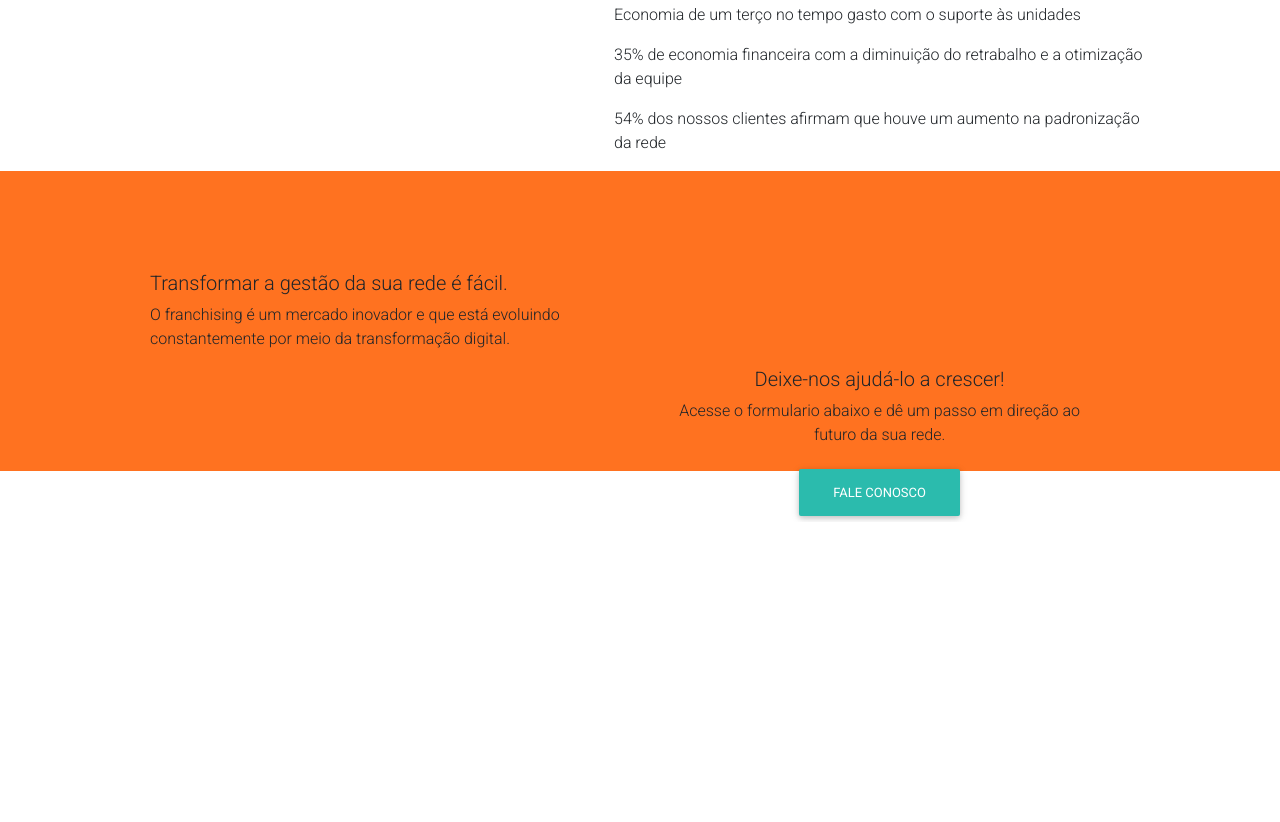
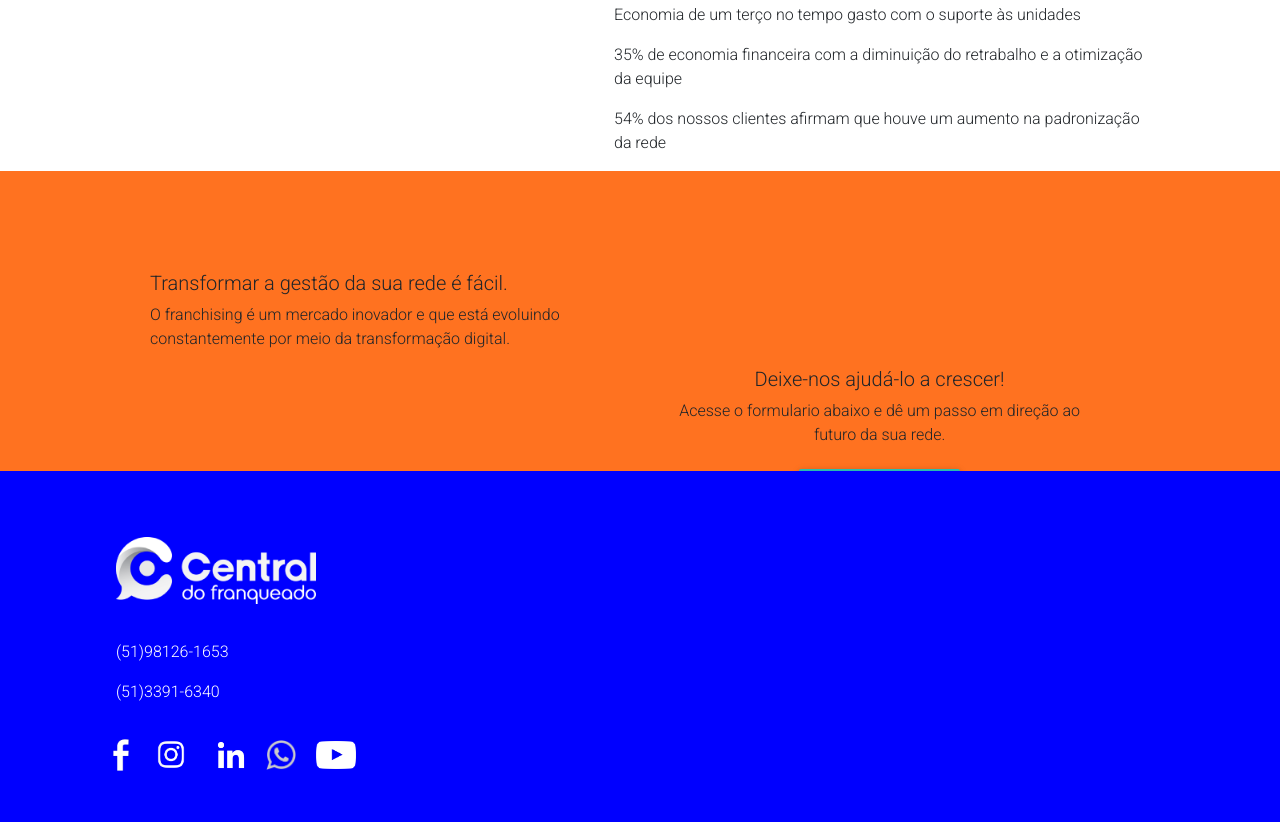
Before and after one commit to v4luss/franqueado, a Gatsby site: page /test in a window 1280 px wide. Shown: the part 3643-4465 px from the top of the page. Before the commit the page ends 4165 px from the top, so only its background shows below. Built offline with nearby package versions, Linux system fonts and the light colour scheme; Gatsby itself is replaced by a stand-in of ours.

Commit message:
addedSocialMediaIconsAndContactNumbers

```diff
--- /dev/null
+++ b/src/components/footer.js
@@ -0,0 +1,51 @@
+import React, { Component } from 'react'
+import {
+  MDBNavbar,
+  MDBNavbarNav,
+  MDBNavItem,
+  MDBNavbarToggler,
+  MDBCollapse,
+  MDBIcon,
+  MDBNavLink,
+  MDBBtn,
+  MDBContainer,
+  MDBModal,
+  MDBModalBody,
+  MDBModalHeader,
+  MDBModalFooter,
+  MDBRow
+} from 'mdbreact'
+import { Link } from 'gatsby'
+import LogoImg from '../images/logo.png'
+import LogoFace from '../images/logo-face.png'
+import LogoInsta from '../images/icon-insta.png'
+import LogoLink from '../images/logo-link.png'
+import LogoWhats from '../images/logo-whats.png'
+import LogoYou from '../images/logo-you.png'
+
+const Section5 = () => {
+    return (
+        <MDBModalBody style={{backgroundColor: 'blue', color: 'white'}}>
+            <div style={{paddingTop: '50px', paddingLeft: '100px'}}>
+                <figure style={{}}>
+                    <img src={LogoImg} style={{width: '200px'}}/>
+                </figure>
+                <p style={{paddingTop: '20px'}}>(51)98126-1653</p>
+                <p>(51)3391-6340</p>
+                <figure style={{position: 'relative', left: '-20px'}}>
+                    <img src={LogoFace} style={{width: '50px'}}/>
+                    <img src={LogoInsta} style={{width: '50px'}}/>
+                    <img src={LogoLink} style={{width: '70px'}}/>
+                    <img src={LogoWhats} style={{width: '30px'}}/>
+                    <img src={LogoYou} style={{width: '60px', paddingLeft: '20px'}}/>
+                </figure>
+            </div>
+
+
+        </MDBModalBody>
+
+
+    )
+}
+
+export default Section5
--- a/src/pages/test.js
+++ b/src/pages/test.js
@@ -23,6 +23,7 @@
 import Section3 from '../components/section3'
 import Section4 from '../components/section4'
 import Section5 from '../components/section5'
+import Footer from '../components/footer'
 
 const testPage = () => {
     return (
@@ -33,6 +34,7 @@
         <Section3/>
         <Section4/>
         <Section5/>
+        <Footer/>
       </div>
 
 
```
Also changed, not shown: src/images/icon-insta.png (added), src/images/logo-face.png (added), src/images/logo-link.png (added), src/images/logo-whats.png (added), src/images/logo-you.png (added).
